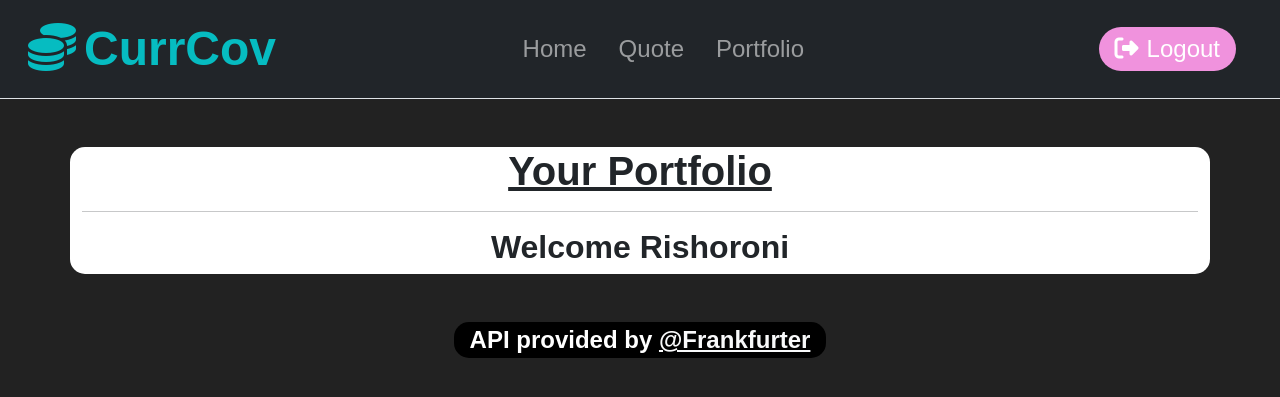
After one commit to RushilReddy909/CurrCov, a Flask app: page /portfolio in a window 1280 px wide. The commit adds this page. Shown: the top 397 px of the page. Run offline with Flask 3, Linux system fonts and the light colour scheme; a user stored in the database is signed in.

Commit message:
Added portfolio page (WIP).

```diff
--- a/app.py
+++ b/app.py
@@ -111,6 +111,7 @@ def login():
         #Assign session and redirect to Home Page
         session.permanent = True
         session["u_id"] = found_user.id
+        session["name"] = found_user.name
         return redirect(url_for('index'))
 
 @app.route('/logout')
@@ -154,6 +155,13 @@ def quote():
         response = requests.get(url).json()
         return render_template('quoted.html', data=response, rates=response['rates'], currencies=currencies, format=format)
 
+@app.route('/portfolio', methods=["GET", "POST"])
+def portfolio():
+    if "u_id" not in session:
+        return redirect(url_for('login'))
+    elif request.method == "GET":
+        return render_template('/portfolio.html', name=session["name"])
+
 if __name__ == "__main__":
     db.create_all()
     app.run(debug=True)
--- a/templates/layout.html
+++ b/templates/layout.html
@@ -36,6 +36,9 @@
                         <li class="nav-item mx-2">
                           <a class="nav-link" href="{{url_for('quote')}}">Quote</a>
                         </li>
+                        <li class="nav-item mx-2">
+                            <a class="nav-link" href="{{url_for('portfolio')}}">Portfolio</a>
+                        </li>
                     </ul>
                     <div class="d-flex flex-column flex-lg-row justify-content-center align-items-center ms-5 gap-3" id="links">
                         <a href="{{url_for('logout')}}" class="px-3 py-1 text-white me-3">
--- /dev/null
+++ b/templates/portfolio.html
@@ -0,0 +1,11 @@
+{% extends "layout.html" %}
+
+{% block title %} Your Title {% endblock %}
+
+{% block main %}
+    <div class="container">
+        <h1>Your Portfolio</h1>
+        <hr>
+        <h2 style="text-decoration: none;">Welcome {{name}}</h2>
+    </div>
+{% endblock %}
```
Also changed, not shown: README.md.
